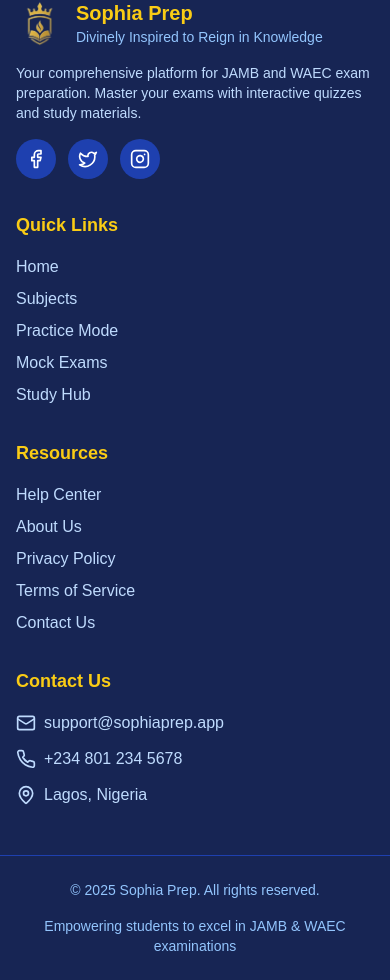
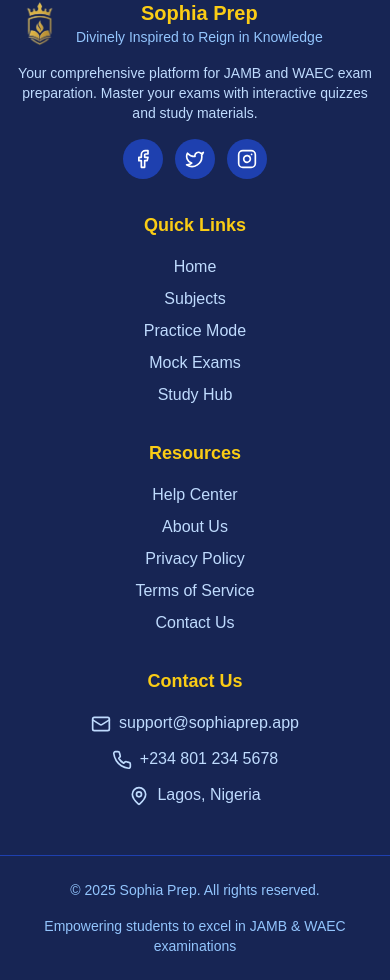
Before and after one commit to gigscode/sophia-prep, a React (Vite) app: page / in a window 390 px wide. Shown: the part 4217-5197 px from the top of the page. Built offline with nearby package versions, Linux system fonts and the light colour scheme; no server answers.

Commit message:
fixed footer

```diff
--- a/src/components/layout/Footer.tsx
+++ b/src/components/layout/Footer.tsx
@@ -8,7 +8,7 @@
     <footer className="bg-blue-950 text-white">
       {/* Main Footer Content */}
       <div className="container mx-auto px-4 py-12">
-        <div className="grid grid-cols-1 md:grid-cols-2 lg:grid-cols-4 gap-8">
+        <div className="grid grid-cols-1 md:grid-cols-2 lg:grid-cols-4 gap-8 text-center md:text-left">
           {/* Brand Section */}
           <div>
             <div className="flex items-right gap-3 mb-4">
@@ -27,7 +27,7 @@
               Master your exams with interactive quizzes and study materials.
             </p>
             {/* Social Media Links */}
-            <div className="flex gap-3">
+            <div className="flex justify-center md:justify-start gap-3">
               <a
                 href="https://facebook.com/sophiaprep"
                 target="_blank"
@@ -126,23 +126,26 @@
           <div>
             <h4 className="text-lg font-semibold text-yellow-400 mb-4">Contact Us</h4>
            <ul className="space-y-3">
-              <li className="flex items-start gap-2 text-blue-200">
+  <li className="flex items-center md:items-start justify-center md:justify-start gap-2 text-blue-200 text-center md:text-left">
     <Mail className="w-5 h-5 mt-0.5 flex-shrink-0" />
     <a href="mailto:support@sophiaprep.app" className="hover:text-yellow-400 transition-colors">
       support@sophiaprep.app
     </a>
   </li>
-              <li className="flex items-start gap-2 text-blue-200">
+
+  <li className="flex items-center md:items-start justify-center md:justify-start gap-2 text-blue-200 text-center md:text-left">
     <Phone className="w-5 h-5 mt-0.5 flex-shrink-0" />
     <a href="tel:+2348012345678" className="hover:text-yellow-400 transition-colors">
       +234 801 234 5678
     </a>
   </li>
-              <li className="flex items-start gap-2 text-blue-200">
+
+  <li className="flex items-center md:items-start justify-center md:justify-start gap-2 text-blue-200 text-center md:text-left">
     <MapPin className="w-5 h-5 mt-0.5 flex-shrink-0" />
     <span>Lagos, Nigeria</span>
   </li>
 </ul>
+
           </div>
         </div>
       </div>
```
Lines whose indentation alone changed are shown as unchanged.
